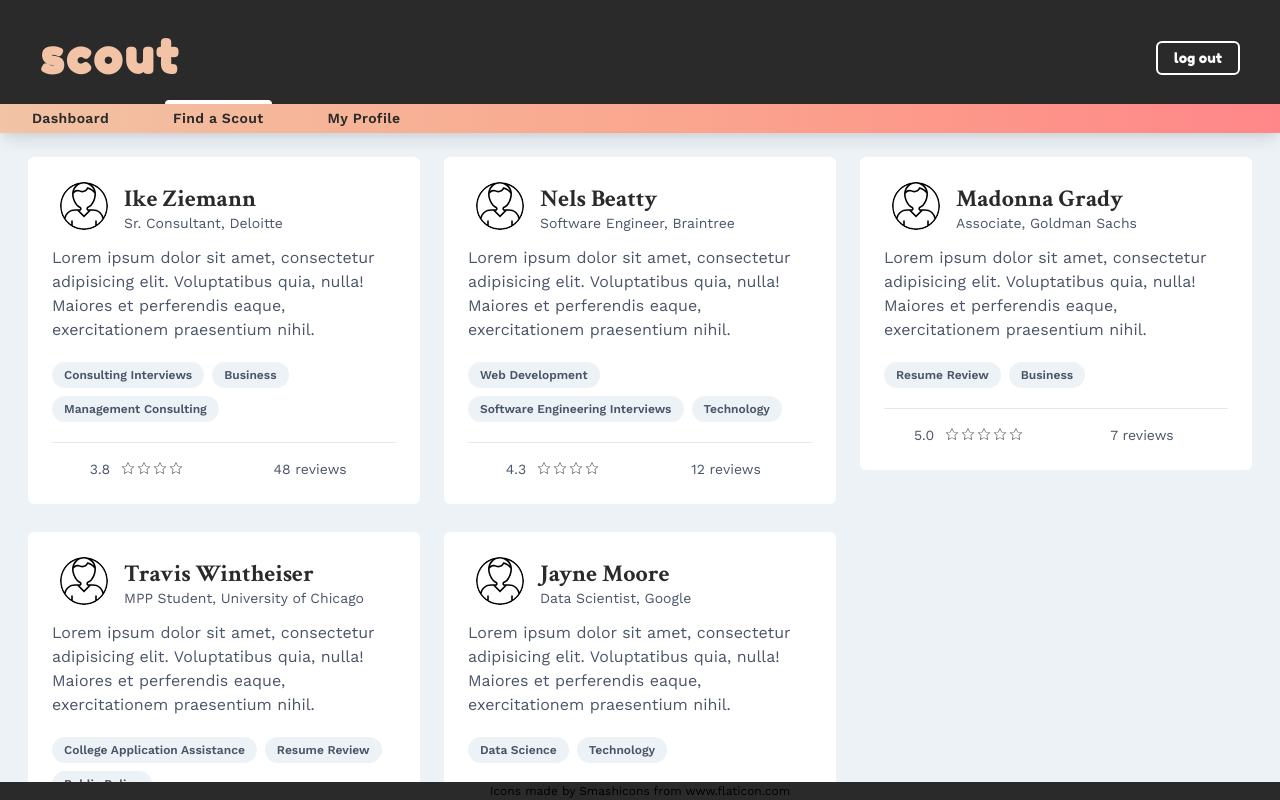
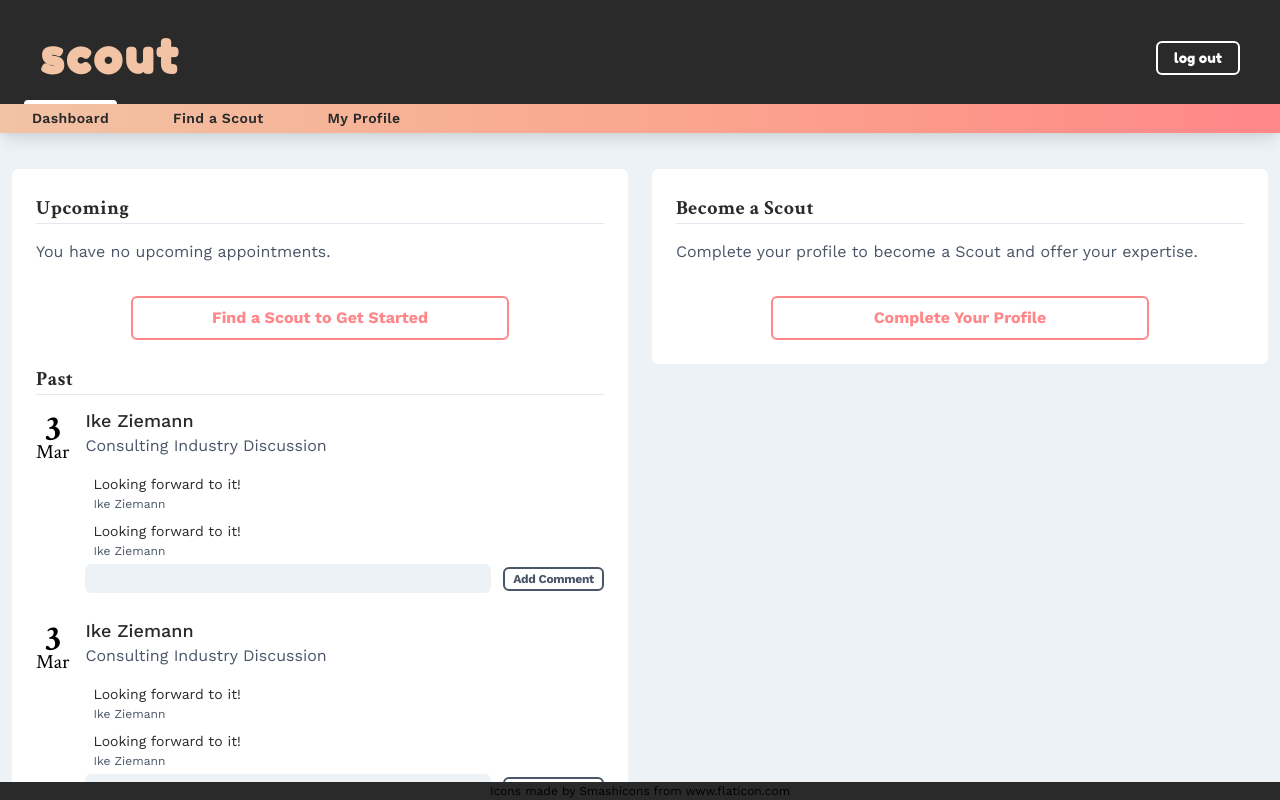
Before and after one commit to joseph-marques/scout, a React (Create React App) app in the folder frontend/: page /dashboard in a window 1280 px wide. Before the commit this address led to /scouts. Built offline with nearby package versions, Linux system fonts and the light colour scheme; no server answers; sample sign-in values are in the browser's storage.

Commit message:
dashboard draft

```diff
--- a/frontend/src/components/App.js
+++ b/frontend/src/components/App.js
@@ -20,6 +20,10 @@ function App() {
           <Router basename={process.env.PUBLIC_URL}>
             <Switch>
               <PrivateRoute
+                path="/dashboard"
+                component={UserDashboardContainer}
+              />
+              <PrivateRoute
                 path="/scouts/:id"
                 component={ScoutProfileContainer}
               />
@@ -27,10 +31,6 @@ function App() {
               <PrivateRoute
                 path="/settings"
                 component={UserSettingsContainer}
-              />
-              <PrivateRoute
-                path="/dashboard"
-                component={UserDashboardContainer}
               />
               <Route path="/login" component={Login} />
               <Route path="/signup" component={SignUp} />
--- /dev/null
+++ b/frontend/src/components/Appointment.js
@@ -0,0 +1,55 @@
+import React from 'react';
+
+function Appointment(props) {
+  const formatDate = () => {
+    // TODO: props.when
+    const month = 'Mar';
+    const day = 3;
+
+    return (
+      <div className="flex flex-col items-center pr-4 mt-2">
+        <span className="font-serif text-4xl font-extrabold -mb-5">{day}</span>
+        <span className="font-serif text-xl">{month}</span>
+      </div>
+    );
+  };
+
+  const renderComments = () => {
+    return props.comments.map(({ comment, author }, i) => {
+      return (
+        <div className="flex flex-col py-1 pl-2">
+          <span className="text-sm text-black">{comment}</span>
+          <span className="text-xs text-gray-700">{`${author.firstName} ${author.lastName}`}</span>
+        </div>
+      );
+    });
+  };
+
+  return (
+    <div className="flex items-start w-full">
+      {formatDate()}
+      <div className="py-3 flex flex-col w-full">
+        <div className="flex flex-col items-start justify-between pb-3">
+          <p className="text-black text-lg font-medium">{`${props.scout.firstName} ${props.scout.lastName}`}</p>
+          <p className="text-md text-gray-700">{props.service.title}</p>
+        </div>
+        {renderComments()}
+        <form className="flex items-center content-center">
+          <input
+            className="bg-gray-200 text-sm rounded-md py-1 flex-auto"
+            type="text"
+          />
+          <button
+            type="submit"
+            className="leading-none font-bold tracking-tight text-xs py-1 px-2 border-2 rounded-md text-gray-700 border-gray-700
+            hover:text-black hover:border-black ml-3"
+          >
+            Add Comment
+          </button>
+        </form>
+      </div>
+    </div>
+  );
+}
+
+export default Appointment;
--- a/frontend/src/components/Login.js
+++ b/frontend/src/components/Login.js
@@ -27,7 +27,7 @@ const Login = ({ history }) => {
   const { currentUser } = useContext(AuthContext);
 
   if (currentUser) {
-    return <Redirect to="/scouts" />;
+    return <Redirect to="/dashboard" />;
   }
 
   return (
--- a/frontend/src/components/UserDashboard.js
+++ b/frontend/src/components/UserDashboard.js
@@ -1,5 +1,86 @@
-import React from 'react';
+import React, { Fragment } from 'react';
+import { Link } from 'react-router-dom';
+import Appointment from './Appointment';
+import Card from './Card';
+import SectionHeader from './SectionHeader';
 
-const UserDashboard = () => <div>UserHome</div>;
+const UserDashboard = props => {
+  const renderScoutRequests = () => {
+    return (
+      // if not a scout
+      <Fragment>
+        <SectionHeader title={'Become a Scout'} />
+        <p className="text-gray-700 text-base py-4">
+          Complete your profile to become a Scout and offer your expertise.
+        </p>
+        <div className="flex flex-col items-center">
+          <Link
+            to="/settings"
+            className="w-2/3 font-bold px-4 py-3 leading-none border-2
+          rounded-md text-primary text-center border-primary hover:text-white
+          hover:bg-primary mt-4"
+          >
+            Complete Your Profile
+          </Link>
+        </div>
+      </Fragment>
+    );
+  };
+
+  const renderAppointments = ({ past = false }) => {
+    const pastAppointments = props.scheduledAppointments.filter(appt => {
+      if (past) {
+        return appt.status === 'PAST';
+      } else {
+        return appt.status !== 'PAST';
+      }
+    });
+
+    if (pastAppointments.length <= 0) {
+      return (
+        <Fragment>
+          <p className="text-gray-700 text-base py-4">
+            {past
+              ? 'You have no past appointments.'
+              : 'You have no upcoming appointments.'}
+          </p>
+          {!past && (
+            <div className="flex flex-col items-center">
+              <Link
+                to="/scouts"
+                className="w-2/3 font-bold px-4 py-3 leading-none border-2
+          rounded-md text-primary text-center border-primary hover:text-white
+          hover:bg-primary mt-4"
+              >
+                Find a Scout to Get Started
+              </Link>
+            </div>
+          )}
+        </Fragment>
+      );
+    }
+
+    return pastAppointments.map(appt => {
+      return <Appointment {...appt} />;
+    });
+  };
+
+  return (
+    <div className="flex flex-col py-6 lg:flex-row justify-center align-center items-center lg:items-start">
+      <div className="p-3 w-full lg:w-1/2 max-w-lg lg:max-w-2xl">
+        <Card>
+          <SectionHeader title={'Upcoming'} />
+          {renderAppointments({ past: false })}
+          <br />
+          <SectionHeader title={'Past'} />
+          {renderAppointments({ past: true })}
+        </Card>
+      </div>
+      <div className="p-3 w-full lg:w-1/2 max-w-lg lg:max-w-2xl">
+        <Card>{renderScoutRequests()}</Card>
+      </div>
+    </div>
+  );
+};
 
 export default UserDashboard;
--- a/frontend/src/components/UserDashboardContainer.js
+++ b/frontend/src/components/UserDashboardContainer.js
@@ -2,7 +2,72 @@ import React from 'react';
 import UserDashboard from './UserDashboard';
 
 function UserDashboardContainer() {
-  return <UserDashboard />;
+  const data = {
+    appointments: [],
+    scheduledAppointments: [
+      {
+        when: '20200224T020000-0800',
+        status: 'PAST',
+        service: {
+          title: 'Consulting Industry Discussion'
+        },
+        scout: {
+          firstName: 'Ike',
+          lastName: 'Ziemann'
+        },
+        requester: {},
+        note: '',
+        comments: [
+          {
+            comment: 'Looking forward to it!',
+            author: {
+              firstName: 'Ike',
+              lastName: 'Ziemann'
+            }
+          },
+          {
+            comment: 'Looking forward to it!',
+            author: {
+              firstName: 'Ike',
+              lastName: 'Ziemann'
+            }
+          }
+        ]
+      },
+      {
+        when: '20200224T020000-0800',
+        status: 'PAST',
+        service: {
+          title: 'Consulting Industry Discussion'
+        },
+        scout: {
+          firstName: 'Ike',
+          lastName: 'Ziemann'
+        },
+        requester: {},
+        note: '',
+        comments: [
+          {
+            comment: 'Looking forward to it!',
+            author: {
+              firstName: 'Ike',
+              lastName: 'Ziemann'
+            }
+          },
+          {
+            comment: 'Looking forward to it!',
+            author: {
+              firstName: 'Ike',
+              lastName: 'Ziemann'
+            }
+          }
+        ]
+      }
+    ],
+    isListed: false
+  };
+
+  return <UserDashboard {...data} />;
 }
 
 export default UserDashboardContainer;
```
